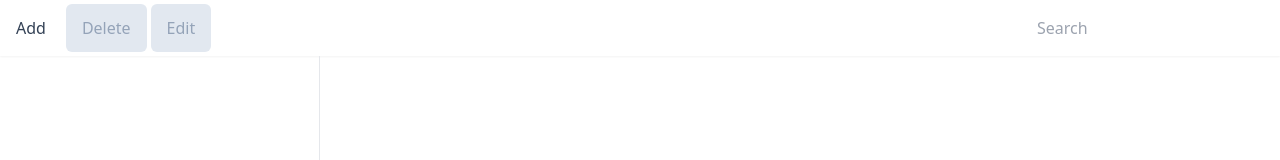
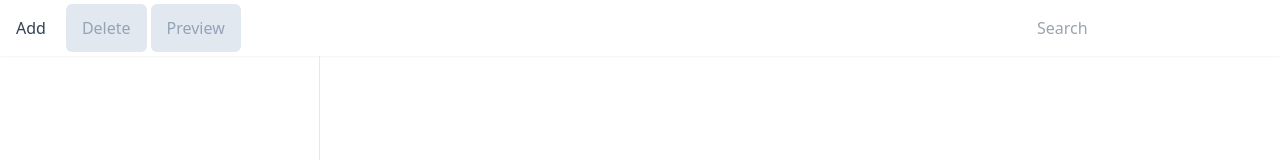
Before and after one commit to ltlaitoff/inboost-test-task, a React (Vite) app: page / in a window 1280 px wide. Shown: the top 160 px of the page. Built offline with nearby package versions, Linux system fonts and the light colour scheme.

Commit message:
feat(Control): Renamed to `ControlBase`

```diff
--- a/src/containers/Header/components/Control/Control.component.tsx
+++ b/src/containers/Header/components/Control/ControlBase.component.tsx
@@ -1,8 +1,8 @@
 import classnames from 'classnames'
 import Button from '../../../../components/Button/Button.component'
-import { ControlProps } from './Control.types'
+import { ControlBaseProps } from './ControlBase.types'
 
-function Control(props: ControlProps) {
+function ControlBase(props: ControlBaseProps) {
 	const onClick = () => {
 		if (props.disabled) return
 
@@ -20,4 +20,4 @@ function Control(props: ControlProps) {
 	)
 }
 
-export default Control
+export default ControlBase
--- a/src/containers/Header/components/Control/Control.types.ts
+++ b/src/containers/Header/components/Control/ControlBase.types.ts
@@ -1,4 +1,4 @@
-export interface ControlProps {
+export interface ControlBaseProps {
 	children: React.ReactNode
 	disabled?: boolean
 	className?: string
--- a/src/containers/Header/components/Controls/Controls.component.tsx
+++ b/src/containers/Header/components/Controls/Controls.component.tsx
@@ -1,18 +1,36 @@
+import classnames from 'classnames'
 import { useStore } from '../../../../contexts/store.context'
 import { createEmptyNote } from '../../../../helpers/store.helper'
-import { addNoteAction } from '../../../../store/store.actions'
-import Control from '../Control/Control.component'
+import {
+	addNoteAction,
+	setChosenNoteStatusAction
+} from '../../../../store/store.actions'
+import ControlBase from '../Control/ControlBase.component'
 
 function Menu() {
 	const { state, dispatch } = useStore()
 
 	return (
 		<div className="flex gap-x-1 py-1">
-			<Control onClick={() => dispatch(addNoteAction(createEmptyNote()))}>
+			<ControlBase onClick={() => dispatch(addNoteAction(createEmptyNote()))}>
 				Add
-			</Control>
-			<Control disabled={state.chosenNoteId === ''}>Delete</Control>
-			<Control disabled={state.chosenNoteId === ''}>Edit</Control>
+			</ControlBase>
+			<ControlBase disabled={state.chosenNoteId === ''}>Delete</ControlBase>
+			<ControlBase
+				className={classnames('capitalize', {
+					'!bg-purple-300 !text-white': state.chosenNoteStatus === 'edit'
+				})}
+				onClick={() =>
+					dispatch(
+						setChosenNoteStatusAction(
+							state.chosenNoteStatus === 'edit' ? 'preview' : 'edit'
+						)
+					)
+				}
+				disabled={state.chosenNoteId === ''}
+			>
+				{state.chosenNoteStatus}
+			</ControlBase>
 		</div>
 	)
 }
```
